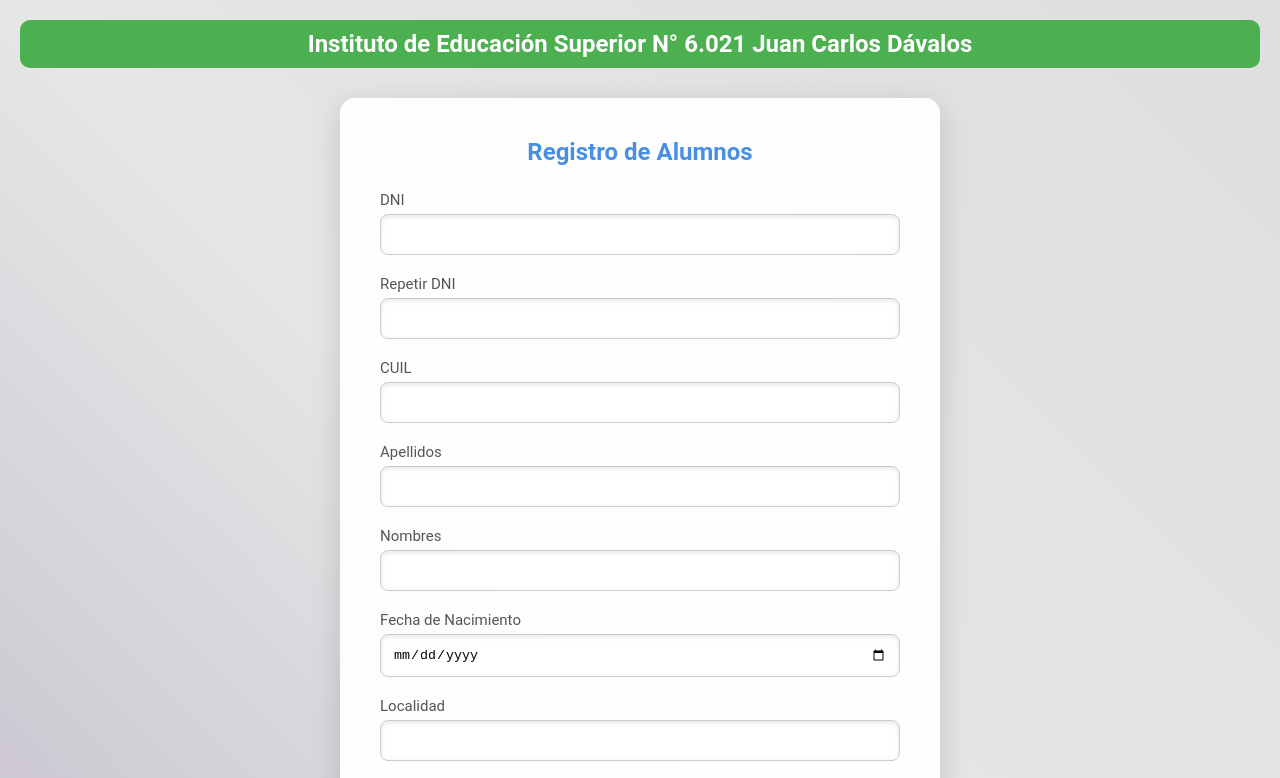
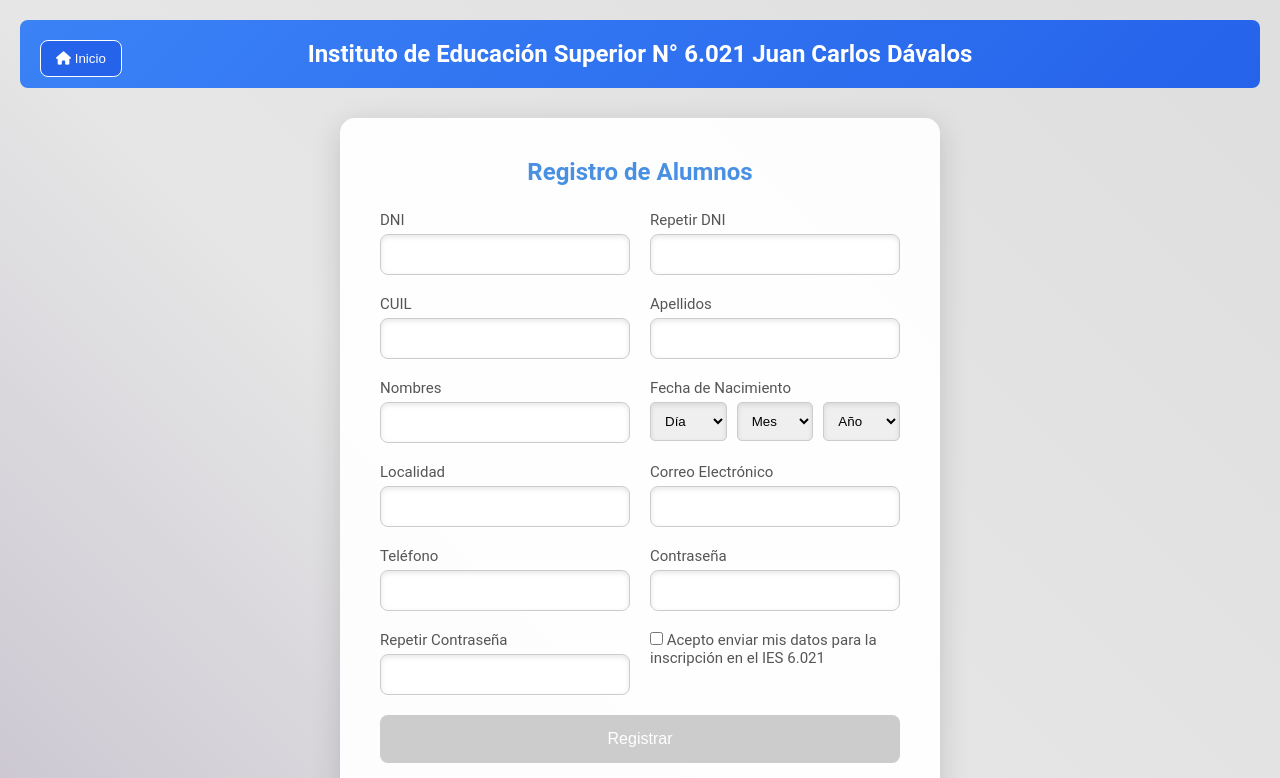
Before and after one commit to killerchipy723/ies6021, a website: page public/registro.html in a window 1280 px wide. Shown: the top 778 px of the page. Drawn offline with Linux system fonts and the light colour scheme.

Commit message:
ultimo commit

```diff
--- a/app.js
+++ b/app.js
@@ -66,7 +66,7 @@ app.post('/login', async (req, res) => {
                 apellidos: user[0].apellidos
             };
 
-            const nombreCompleto = `${user[0].apellidos} ${user[0].nombres}`;
+            const nombreCompleto = `${user[0].apellidos}, ${user[0].nombres}`;
             return res.status(200).json({ success: true, nombreCompleto });
         } else {
             return res.status(401).json({ success: false, message: 'DNI o contraseña incorrectos.' });
--- a/public/estilosRegistro.css
+++ b/public/estilosRegistro.css
@@ -2,6 +2,39 @@
     margin: 0;
     padding: 0;
     box-sizing: border-box;
+}
+
+.header {
+    background: linear-gradient(135deg, #3b82f6, #2563eb);
+    width: 100%;
+    padding: 20px;
+    color: #fff;
+    text-align: center;
+    border-radius: 8px;
+    position: relative;
+    display: flex;
+    justify-content: center;
+    align-items: center;
+    gap: 20px;
+  }
+
+  .title {
+    font-size: 1.5em;
+    color: #ffffff;
+    font-weight: bold;
+  }
+
+  .button-start {
+
+    position: absolute;
+    left: 20px;
+    top: 20px;
+    background-color: #2563eb;
+    color: #fff;
+    padding: 10px 15px;
+    border: solid 1px #ffff;
+    border-radius: 8px;
+    cursor: pointer;
   }
 
 body {
@@ -35,6 +68,22 @@ body {
   margin-top: 30px;
   transition: transform 0.3s;
 }
+
+.form-row {
+  display: flex;
+  gap: 20px;
+}
+
+.form-group {
+  flex: 1;
+}
+
+@media (max-width: 600px) {
+  .form-row {
+    flex-direction: column;
+  }
+}
+
 
 .form-container:hover {
     transform: translateY(-5px);
@@ -127,17 +176,7 @@ footer {
     }
 }
 
-.title {
-    background: #4caf50;
-    color: #ffffff;
-    text-align: center;
-    padding: 10px;
-    font-family: 'Roboto', sans-serif;
-    font-size: 1.5em;
-    margin: 0;
-    width: 100%;
-    border-radius: 10px;
-}
+
 
 .error-message {
     color: red;
@@ -156,3 +195,15 @@ footer {
     border-radius: 5px;
     padding: 10px;
 }
+
+.date-selectors {
+    display: flex;
+    gap: 10px;
+  }
+
+  .date-selectors select {
+    width: 100%;
+    padding: 10px;
+    border-radius: 5px;
+    border: 1px solid #ccc;
+  }
--- a/public/registro.html
+++ b/public/registro.html
@@ -12,15 +12,21 @@
     <link rel="stylesheet" href="./estilosRegistro.css" />
   </head>
   <body>
+    <header class="header">
+      <button class="button-start" onclick="window.location.href='index.html'">
+        <i class="fas fa-home"></i> Inicio
+      </button>
       <h3 class="title">
         Instituto de Educación Superior N° 6.021 Juan Carlos Dávalos
       </h3>
+    </header>
 
     <div class="form-container">
       <h2>Registro de Alumnos</h2>
 
       <form id="registration-form">
-        <!-- Campos anteriores -->
+        <!-- Agrupando en filas -->
+        <div class="form-row">
           <div class="form-group">
             <label for="dni1">DNI</label>
             <input type="text" id="dni1" name="dni1" required oninput="capitalize(this)" />
@@ -29,81 +35,115 @@
             <label for="dni2">Repetir DNI</label>
             <input type="text" id="dni2" name="dni2" required oninput="capitalize(this)" />
           </div>
+        </div>
+
+        <div class="form-row">
           <div class="form-group">
             <label for="cuil">CUIL</label>
-          <input type="text" id="cuil" name="cuil" required oninput="formatCuil(this)" maxlength="13" />
+            <input type="text" id="cuil" name="cuil" required oninput="capitalize(this)" maxlength="13" />
           </div>
           <div class="form-group">
             <label for="apellidos">Apellidos</label>
             <input type="text" id="apellidos" name="apellidos" required oninput="capitalize(this)" />
           </div>
+        </div>
+
+        <div class="form-row">
           <div class="form-group">
             <label for="nombres">Nombres</label>
             <input type="text" id="nombres" name="nombres" required oninput="capitalize(this)" />
           </div>
           <div class="form-group">
             <label for="fechanac">Fecha de Nacimiento</label>
-          <input type="date" id="fechanac" name="fechanac" required />
+            <div class="date-selectors">
+              <select id="day" name="day" required>
+                <option value="">Día</option>
+              </select>
+
+              <select id="month" name="month" required>
+                <option value="">Mes</option>
+                <option value="1">Enero</option>
+                <option value="2">Febrero</option>
+                <option value="3">Marzo</option>
+                <option value="4">Abril</option>
+                <option value="5">Mayo</option>
+                <option value="6">Junio</option>
+                <option value="7">Julio</option>
+                <option value="8">Agosto</option>
+                <option value="9">Septiembre</option>
+                <option value="10">Octubre</option>
+                <option value="11">Noviembre</option>
+                <option value="12">Diciembre</option>
+              </select>
+
+              <select id="year" name="year" required>
+                <option value="">Año</option>
+              </select>
             </div>
+          </div>
+        </div>
+
+        <div class="form-row">
           <div class="form-group">
             <label for="localidad">Localidad</label>
             <input type="text" id="localidad" name="localidad" required oninput="capitalize(this)" />
           </div>
-
-        <!-- Nuevo campo de correo -->
           <div class="form-group">
             <label for="correo">Correo Electrónico</label>
             <input type="email" id="correo" name="correo" required />
           </div>
+        </div>
 
+        <div class="form-row">
           <div class="form-group">
             <label for="telefono">Teléfono</label>
             <input type="number" id="telefono" name="telefono" required />
           </div>
-
-        <!-- Campos de contraseña -->
           <div class="form-group">
             <label for="clave1">Contraseña</label>
             <input type="password" id="clave1" name="clave1" required />
           </div>
+        </div>
+
+        <div class="form-row">
           <div class="form-group">
             <label for="clave2">Repetir Contraseña</label>
             <input type="password" id="clave2" name="clave2" required />
           </div>
-
-        <!-- Resto del formulario -->
           <div class="form-group">
             <label>
               <input type="checkbox" id="acuerdo" name="acuerdo" onclick="toggleSubmitButton()" />
               Acepto enviar mis datos para la inscripción en el IES 6.021
             </label>
           </div>
-        <button type="submit" class="button" id="submit-button" disabled>
-          Registrar
-        </button>
+        </div>
+
+        <button type="submit" class="button" id="submit-button" disabled>Registrar</button>
         <div class="message-container" id="message-container" style="display: none"></div>
       </form>
     </div>
 
+
     <footer>
-      &copy; 2024 Instituto de Educación Superior N° 6.021. Todos los derechos reservados.
+      &copy; 2024 Instituto de Educación Superior N° 6.021. Todos los derechos
+      reservados.
     </footer>
 
     <script>
       function capitalize(input) {
-        const words = input.value.split(" ");
-        for (let i = 0; i < words.length; i++) {
-          words[i] = words[i].charAt(0).toUpperCase() + words[i].slice(1).toLowerCase();
+    input.value = input.value.toUpperCase();
 }
-        input.value = words.join(" ");
-      }
+
 
       function formatCuil(input) {
         let value = input.value.replace(/\D/g, "");
         if (value.length > 11) value = value.slice(0, 11);
 
         if (value.length > 10) {
-          value = `${value.slice(0, 2)}-${value.slice(2, 10)}-${value.slice(10, 11)}`;
+          value = `${value.slice(0, 2)}-${value.slice(2, 10)}-${value.slice(
+            10,
+            11
+          )}`;
         } else if (value.length > 2) {
           value = `${value.slice(0, 2)}-${value.slice(2)}`;
         }
@@ -116,7 +156,9 @@
         submitButton.disabled = !checkBox.checked;
       }
 
-      document.getElementById("registration-form").addEventListener("submit", async (event) => {
+      document
+        .getElementById("registration-form")
+        .addEventListener("submit", async (event) => {
           event.preventDefault();
 
           const dni1 = document.getElementById("dni1").value;
@@ -125,16 +167,24 @@
           const clave2 = document.getElementById("clave2").value;
 
           if (dni1 !== dni2) {
-    showMessage("Los DNI no coinciden. Por favor, verifica e inténtalo de nuevo.", "error");
+            showMessage(
+              "Los DNI no coinciden. Por favor, verifica e inténtalo de nuevo.",
+              "error"
+            );
             return;
           }
 
           if (clave1 !== clave2) {
-    showMessage("Las contraseñas no coinciden. Por favor, verifica e inténtalo de nuevo.", "error");
+            showMessage(
+              "Las contraseñas no coinciden. Por favor, verifica e inténtalo de nuevo.",
+              "error"
+            );
             return;
           }
 
-  const confirmation = confirm("Por favor, verifica los datos ingresados. Si algún dato está cargado de manera errónea, se dará de baja.");
+          const confirmation = confirm(
+            "Por favor, verifica los datos ingresados. Si algún dato está cargado de manera errónea, se dará de baja."
+          );
           if (!confirmation) return;
 
           try {
@@ -152,8 +202,8 @@
                 correo: document.getElementById("correo").value,
                 telefono: document.getElementById("telefono").value,
                 clave1,
-        clave2
-      })
+                clave2,
+              }),
             });
 
             const data = await response.json();
@@ -174,15 +224,33 @@
           }
         });
 
-
-
-
       function showMessage(message, type) {
         const messageContainer = document.getElementById("message-container");
         messageContainer.style.display = "block";
         messageContainer.textContent = message;
-        messageContainer.className = type === "error" ? "error-message" : "info-message";
+        messageContainer.className =
+          type === "error" ? "error-message" : "info-message";
       }
+
+      // Rellenar días
+const daySelect = document.getElementById("day");
+for (let day = 1; day <= 31; day++) {
+  const option = document.createElement("option");
+  option.value = day;
+  option.textContent = day;
+  daySelect.appendChild(option);
+}
+
+// Rellenar años (últimos 100 años)
+const yearSelect = document.getElementById("year");
+const currentYear = new Date().getFullYear();
+for (let year = currentYear - 100; year <= currentYear; year++) {
+  const option = document.createElement("option");
+  option.value = year;
+  option.textContent = year;
+  yearSelect.appendChild(option);
+}
+
     </script>
   </body>
 </html>
```
Lines whose indentation alone changed are shown as unchanged.
